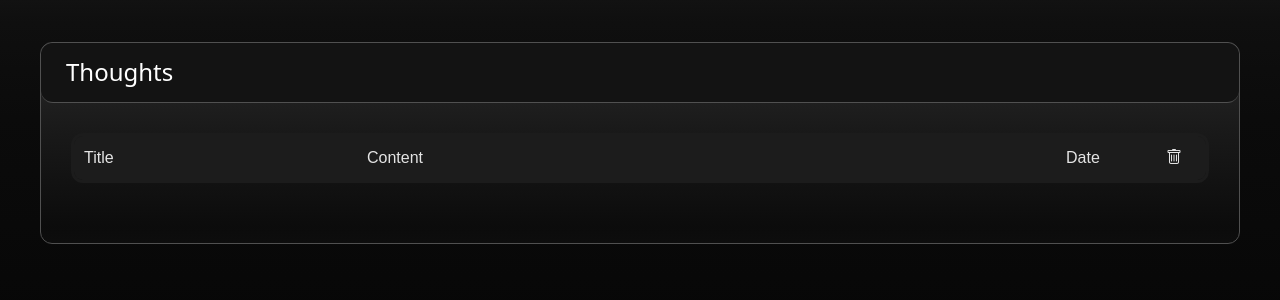
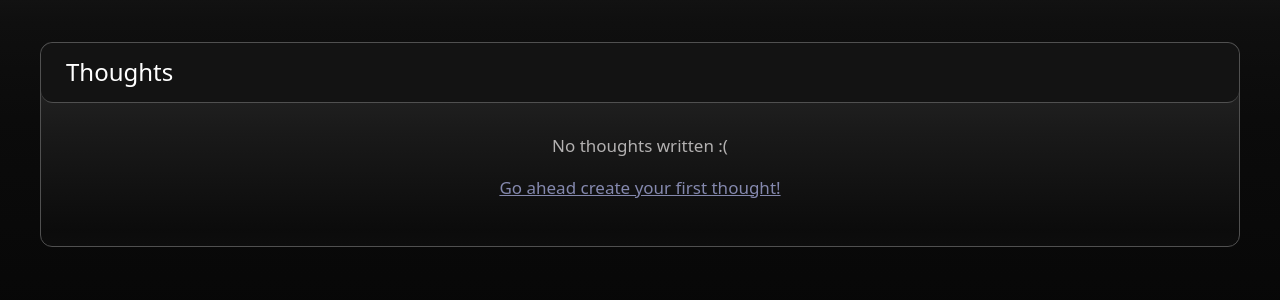
Before and after one commit to 221rdb256IngusAlfsAboltins/ThoughtOrginizer, a Django app: page /my-thoughts in a window 1280 px wide. Shown: the part 98-398 px from the top of the page. Run offline with Django 4.2, Linux system fonts and the light colour scheme; the visitor is signed in with stand-in values (Sample User, id 1); data that the repository does not hold is empty.

Commit message:
updated my-thoughts page

```diff
--- a/journal/templates/journal/my-thoughts.html
+++ b/journal/templates/journal/my-thoughts.html
@@ -20,6 +20,8 @@
 
         </div>
         <div class = "main-box-content" id="view_allthoughts_table">
+
+            {% if Thoughts %}
                 <form method="POST" action="{% url 'delete_thought' %}">
                     {% csrf_token %}
                     <table >
@@ -50,6 +52,10 @@
                         </button>
                     </div>
                 </form>
+             {% else %}
+                <p style="font-size:17px; color:rgb(179, 177, 177)"> No thoughts written :(</p>
+                <p style="font-size:17px; color:rgb(179, 177, 177)"> <a style="color:rgb(133, 137, 174)" href="{%url 'create_thought'%}"> Go ahead create your first thought!</a></p>
+             {% endif %}
         </div>
 
 
```
Lines whose indentation alone changed are shown as unchanged.
